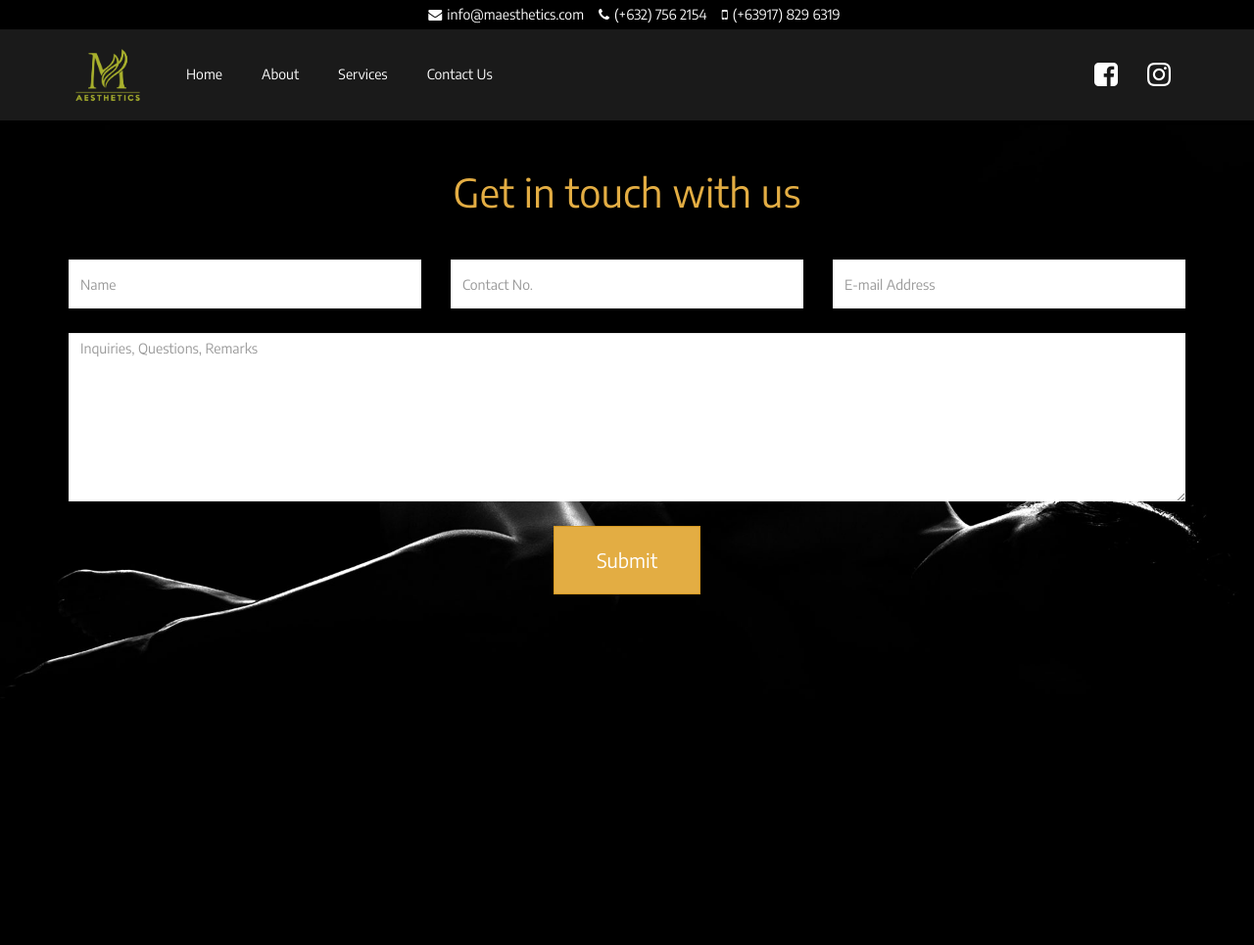
After one commit to gnegamino/maesthetics, a PHP site: page /contact.php in a window 1280 px wide. The commit adds this page. Shown: the top 965 px of the page at 98% size. Run offline with PHP 8.4, Linux system fonts and the light colour scheme; some libraries are stand-ins or nearby versions.

Commit message:
:star: Added Contact Us UI

```diff
--- a/assets/scss/main.scss
+++ b/assets/scss/main.scss
@@ -273,7 +273,6 @@ body {
     display: flex;
     justify-content: center;
     align-items: center;
-    position: relative;
     z-index: 1;
     padding: 30px 0px;
     color: #444;
@@ -348,11 +347,15 @@ body {
     margin-top: 40px;
     height: 80px;
 }
+.home {
+    #sub-navigation-bar {
+        visibility: hidden;
+        opacity: 0;
+    }
+}
 #sub-navigation-bar {
     display: flex;
     flex-direction: column;
-    visibility: hidden;
-    opacity: 0;
     transition: visibility 0s, opacity 0.5s linear;
     position: fixed;
     top: 0px;
@@ -409,10 +412,6 @@ body {
 
 // About Us
 .about {
-    #sub-navigation-bar {
-        visibility: visible;
-        opacity: 1;
-    }
     .owner-section {
         top: 0px;
         background-color: $light-color;
@@ -460,6 +459,8 @@ body {
             }
         }
     }
+}
+
 .hero-title {
     padding-top: 20%;
     padding-bottom: 20%;
@@ -483,4 +484,89 @@ body {
         }
     }
 }
+
+.services {
+    .content-and-picture {
+        display: flex;
+        justify-content: center;
+        align-items: center;
+        margin-top: 20px;
+        .detail {
+            margin-left: 25px;
+            text-align: left;
+            .detail-button {
+                background-color: $dark-color;
+                color: $light-color;
+                padding: 6px 12px;
+                border: none;
+                transition: .4s;
+                &:hover {
+                    background-color: lighten($dark-color, 20%);
                 }
+            }
+        }
+    }
+}
+
+.contact {
+    .contact-form {
+        .contact-form-header {
+            color: $primary-color;
+            padding: 40px 0px;
+            font-size: 40px;
+        }
+    }
+    .form-margin {
+        margin-top: 25px;
+    }
+    .form-input--modified {
+        border-radius: 0px;
+        border: none;
+        &:focus {
+            border-color: rgba(255, 215, 0, 0.8);
+            box-shadow: 0 1px 1px rgba(255, 215, 0, 0.075) inset, 0 0 8px rgba(255, 215, 0, 0.6);
+            outline: 0 none;
+        }
+    }
+    input[type="text"] {
+        &.form-input--modified {
+            height: 50px;
+        }
+    }
+    .contact-submit {
+        width: 150px;
+        height: 70px;
+        font-size: 20px;
+        border-radius: 0px;
+        background-color: $primary-color;
+        border-color: darken($primary-color, 10%);
+        transition: .4s;
+        &:hover {
+            background-color: darken($primary-color, 5%);
+            outline: none;
+        }
+    }
+    .contact-detail-location {
+        display: flex;
+        padding: 40px 0px;
+        .emphasized {
+            color: $primary-color;
+        }
+        .left {
+            .location {
+                text-align: left;
+            }
+            .contact-details {
+                text-align: left;
+                margin-top: 30px;
+            }
+            h3 {
+                font-size: 18px;
+            }
+        }
+        .right {
+            flex: 1;
+            margin-left: 40px;
+        }
+    }
+}
--- /dev/null
+++ b/contact.php
@@ -0,0 +1,67 @@
+<?php require_once('layouts/master_header.php'); ?>
+
+<div id="app">
+    <div class="contact pushed-content">
+        <?php require_once('layouts/sub-navigation.php'); ?>
+        <div class="contact-form parallax parallax-1">
+            <div class="contact-form-header">
+                Get in touch with us
+            </div>
+            <div class="contact-form-content">
+                <div class="container">
+                    <div class="row">
+                        <div class="col-md-4">
+                            <input type="text" class="form-control form-input--modified" placeholder="Name">
+                        </div>
+                        <div class="col-md-4">
+                            <input type="text" class="form-control form-input--modified" placeholder="Contact No.">
+                        </div>
+                        <div class="col-md-4">
+                            <input type="text" class="form-control form-input--modified" placeholder="E-mail Address">
+                        </div>
+                    </div>
+                    <div class="row form-margin">
+                        <div class="col-md-12">
+                            <textarea class="form-control form-input--modified" rows="8" placeholder="Inquiries, Questions, Remarks"></textarea>
+                        </div>
+                    </div>
+                    <div class="row form-margin">
+                        <div class="col-md-12">
+                            <button class="btn contact-submit" type="button">Submit</button>
+                        </div>
+                    </div>
+                </div>
+            </div>
+        </div>
+        <div class="container">
+            <div class="contact-detail-location">
+                <div class="left">
+                    <div class="location">
+                        <h4>Location</h4>
+                        <h2 class="emphasized">M Aesthetics Clinic</h2>
+                        <h3>2nd Floor WDG Building</h3>
+                        <h3>1470 Quezon Avenue Quezon City</h3>
+                    </div>
+                    <div class="contact-details">
+                        <h4>Contact Information</h4>
+                        <h3>+6329625744</h3>
+                        <h3>+639255363651</h3>
+                        <h3 class="emphasized">inquiry@m-aestheticsclinic.com</h3>
+                    </div>
+                </div>
+                <div class="right">
+                    <iframe
+                        src="https://www.google.com/maps/embed?pb=!1m18!1m12!1m3!1d3860.3656118342265!2d121.0209877147896!3d14.635175689780493!2m3!1f0!2f0!3f0!3m2!1i1024!2i768!4f13.1!3m3!1m2!1s0x3397b64fb70082bd%3A0x33c05cd55df8f937!2sQuezon+Ave%2C+Quezon+City%2C+Metro+Manila!5e0!3m2!1sen!2sph!4v1560830148596!5m2!1sen!2sph"
+                        width="100%"
+                        height="600"
+                        frameborder="0"
+                        style="border:0"
+                        allowfullscreen>
+                    </iframe>
+                </div>
+            </div>
+        </div>
+    </div>
+</div>
+
+<?php require_once('layouts/master_footer.php'); ?>
--- a/layouts/master_footer.php
+++ b/layouts/master_footer.php
@@ -1,5 +1,5 @@
     <div class="footer">
-        Copyright &copy; 2019. M-Aesthetics. All Rights Reserved.
+        Copyright &copy; 2019. M-Aesthetics Clinic. All Rights Reserved.
     </div>
     </body>
     <script src="/node_modules/jquery/dist/jquery.min.js"></script>
--- a/layouts/master_header.php
+++ b/layouts/master_header.php
@@ -4,7 +4,7 @@
         <meta charset="UTF-8">
         <meta name="viewport" content="width=device-width, initial-scale=1.0">
         <meta http-equiv="X-UA-Compatible" content="ie=edge">
-        <title>M-aesthetics</title>
+        <title>M-Aesthetics Clinic</title>
         <link rel="stylesheet" href="/public/build/css/main.css">
     </head>
     <body>
```
Also changed, not shown: services.php (added, +69 -0 lines), public/build/css/main.css, 1 other file. Lines whose indentation alone changed are shown as unchanged.
